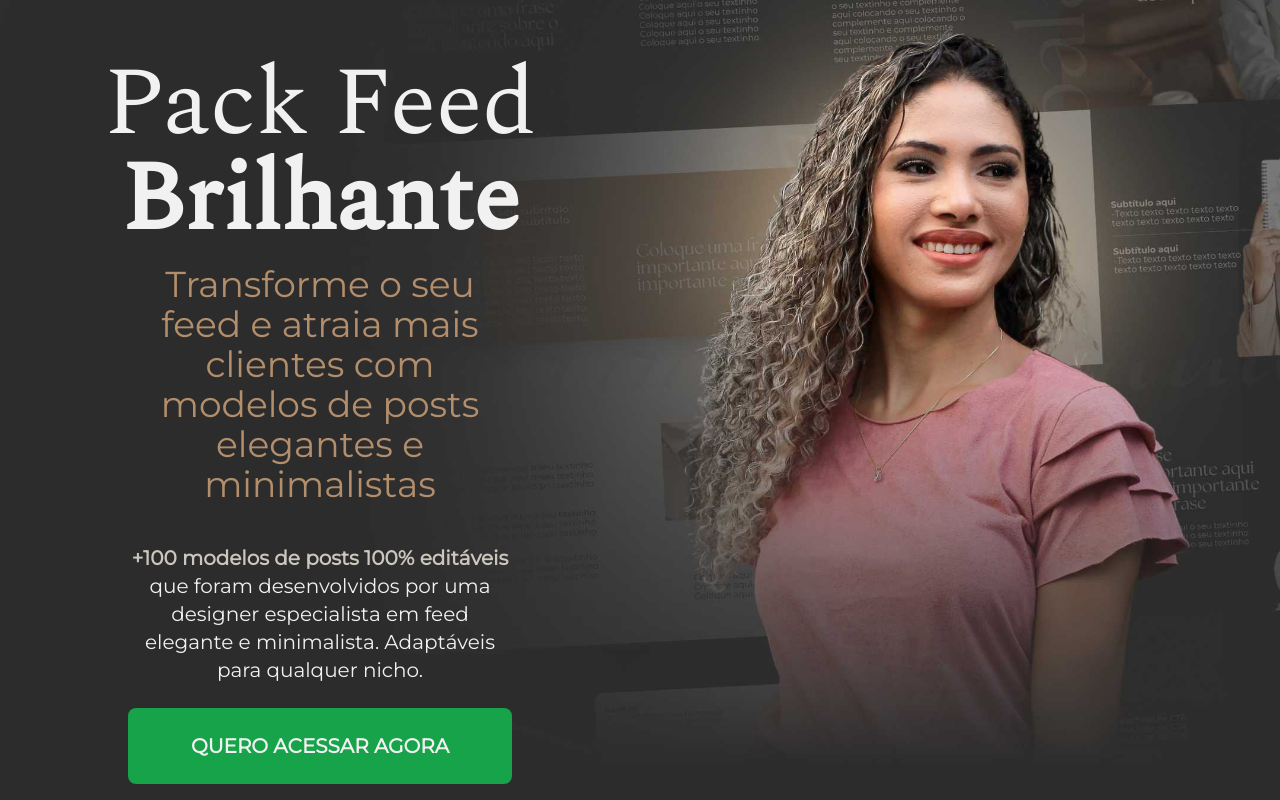
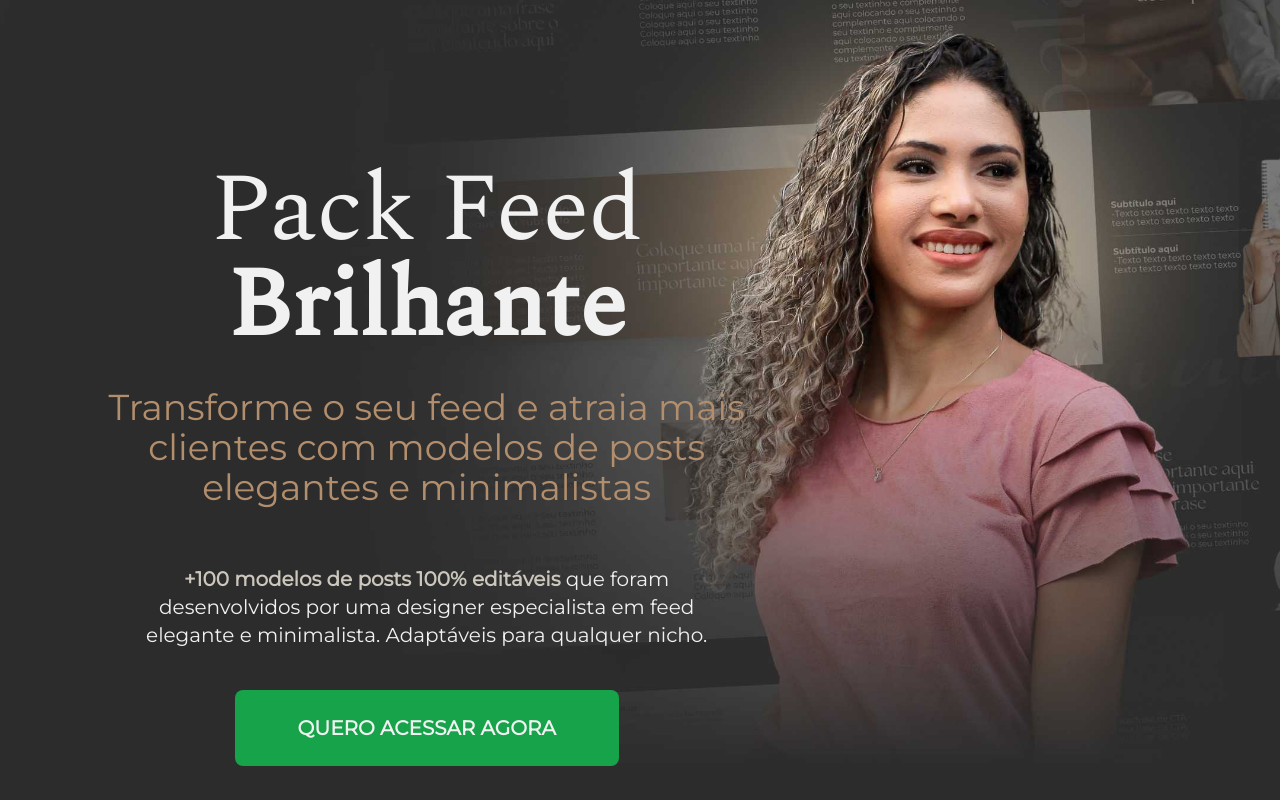
Before and after one commit to irlanreis/jaqueline, a React (Vite) app: page /pack-feed-brilhante in a window 1280 px wide. Shown: the top 800 px of the page. Built offline with nearby package versions, Linux system fonts and the light colour scheme.

Commit message:
fix: Finaliza responsividade

```diff
--- a/index.html
+++ b/index.html
@@ -2,7 +2,7 @@
 <html lang="en">
   <head>
     <meta charset="UTF-8" />
-    <link rel="icon" type="image/svg+xml" href="/vite.svg" />
+    <link rel="icon" type="image/svg+xml" href="./src/assets/images/icone.svg" />
     <meta name="viewport" content="width=device-width, initial-scale=1.0" />
     <meta name="google-site-verification" content="42yU9PRNlNciM5UXnKA39x9_ERhFLHwJ1E48nv1m-Ac" />
     <title>Jaqueline Reis</title>
--- a/src/components/packFeedfBrilhante/Initial.tsx
+++ b/src/components/packFeedfBrilhante/Initial.tsx
@@ -31,10 +31,12 @@ const Initial = () => {
       >
         <div
           className="flex flex-col items-center
-          mbl:h-3/5
+          mbl:h-1/2 mbl:justify-between mbl:mb-4
           sm:h-3/5 sm:justify-end sm:mb-4
-          md:h-1/2 md:justify- space-y-0
-          lg:h-4/5 lg:w-1/2 lg:place-items-center"
+          md:h-1/2 md:justify-between space-y-0
+          lg:h-4/5 lg:w-1/2 lg:place-items-center
+          xl:h-4/5 xl:w-4/6 xl:place-items-center xl:justify-evenly xl:space-y-0
+          "
         >
           <h1
             className="text-bejeLigth text-center font-SpectralRegular
@@ -51,7 +53,7 @@ const Initial = () => {
             mbl:w-full mbl:text-2xl mbl:px-2
             sm:max-w-2xl sm:text-2xl sm:mt-0 sm:p-8 sm:w-full
             md:text-2xl md:w-full md:relative md:text-center md:max-w-2xl md:rounded-xl md:bg-marronLight md:p-4 md:bg-opacity-40
-            lg:bg-transparent lg:text-4xl lg:w-2/3 lg:font-thin"
+            lg:bg-transparent lg:text-4xl lg:w- lg:font-thin"
           >
             Transforme o seu feed e atraia mais clientes com modelos de posts
             elegantes e minimalistas
@@ -62,7 +64,7 @@ const Initial = () => {
           mbl:w-full mbl:h-auto mbl:px-2 mbl:text-center font-MontserratRegular
           sm:text-center sm:max-w-lg sm:text-base sm:p-6
           md:text-xl md:text-center md:w-full md:max-w-2xl
-          lg:text-xl lg:w-2/3"
+          lg:text-xl lg:w-full"
           >
             <strong className="text-beje text-xl  font-extrabold">
               +100 modelos de posts 100% editáveis
```
